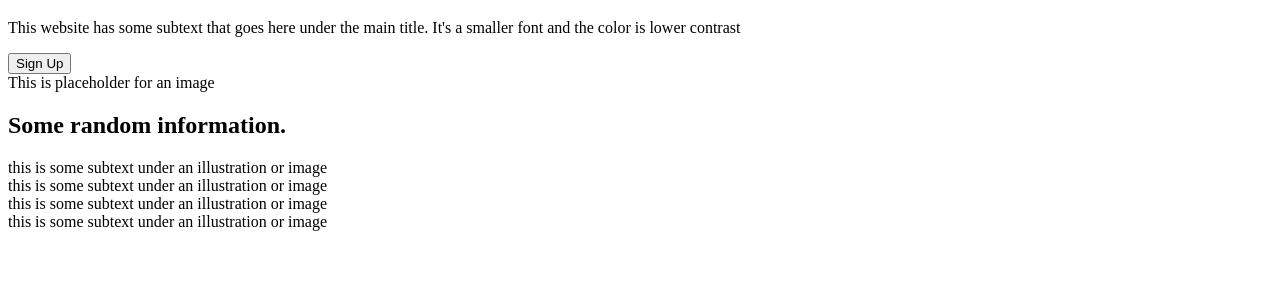
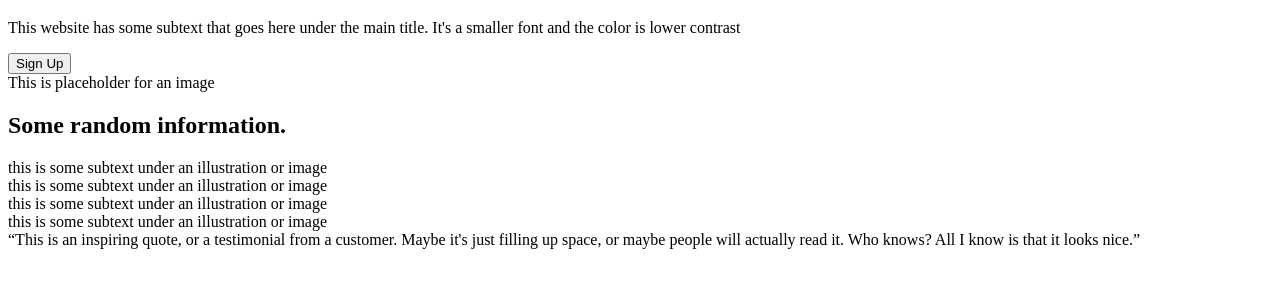
Before and after one commit to daxosak/landing-page, a plain HTML site: page index.html in a window 1280 px wide. Shown: the part 157-444 px from the top of the page. Drawn offline with Linux system fonts and the light colour scheme.

Commit message:
Add quote section

```diff
--- a/index.html
+++ b/index.html
@@ -54,8 +54,8 @@
             </div>
         </div>
     </div>
-    <div>
-
+    <div class="section" id="2">
+        <div class="text quote"><q>This is an inspiring quote, or a testimonial from a customer. Maybe it's just filling up space, or maybe people will actually read it. Who knows? All I know is that it looks nice.</q></div>
     </div>
 </body>
 </html>
```
